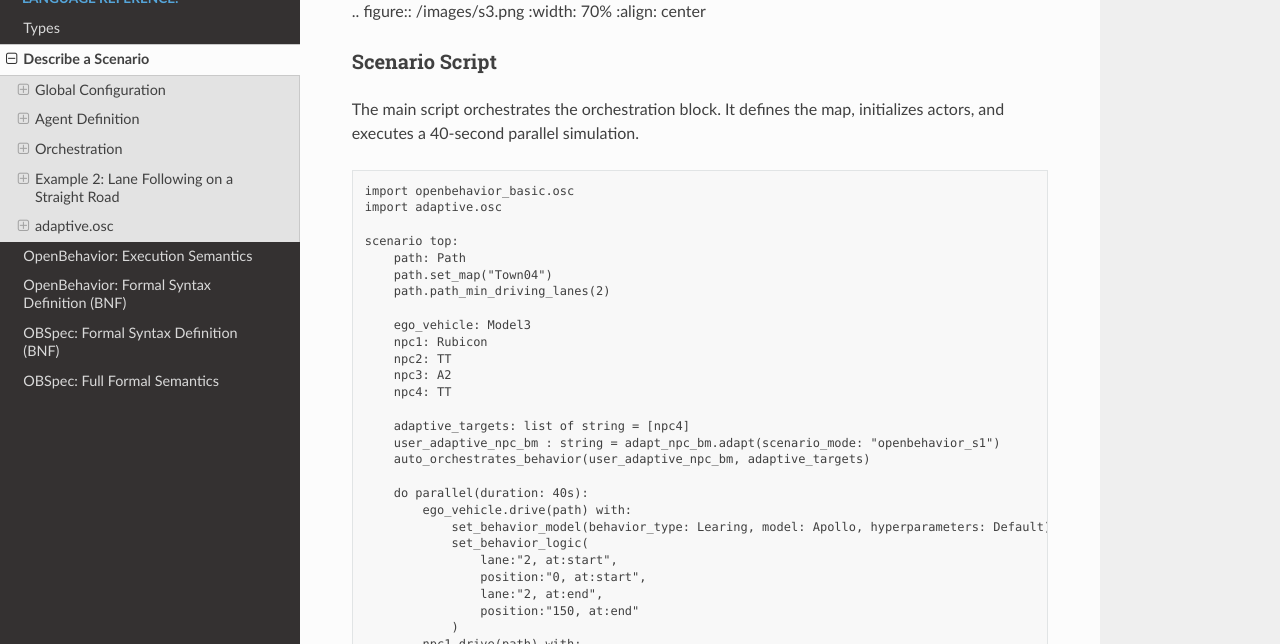
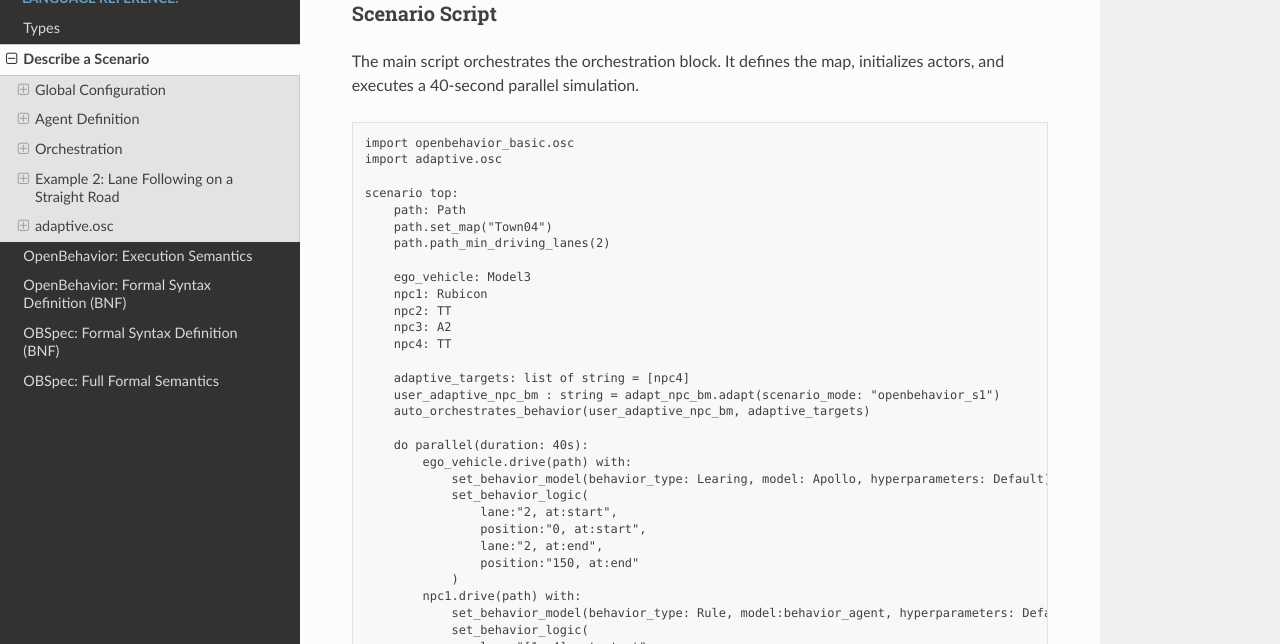
Before and after one commit to Sunshinesheep/OpenBehavior-doc, a Sphinx documentation site: the page built from docs/source/generate_scenarios_by_openbehavior.md, in a window 1280 px wide and 900 px high, scrolled down 2683 px, cut to the strip 256-900 px from the top of the window. Built offline with Sphinx 7.4.7 and the Read the Docs theme 3.1.0, drawn with Linux system fonts in a browser that asks for light colours.

Commit message:
Update generate_scenarios_by_openbehavior.md

```diff
--- a/docs/source/generate_scenarios_by_openbehavior.md
+++ b/docs/source/generate_scenarios_by_openbehavior.md
@@ -113,10 +113,6 @@ This example demonstrates a standard multi-vehicle interaction on a highway-styl
 
 
 <img src="images/s3.png" alt="s3" width="400">
-
-.. figure:: /images/s3.png
-   :width: 70%
-   :align: center
 
 #### Scenario Script
 The main script orchestrates the orchestration block. It defines the map, initializes actors, and executes a 40-second parallel simulation.
```
